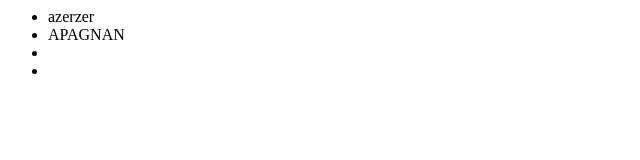
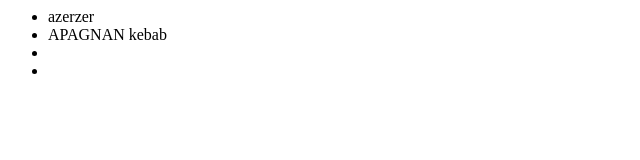
Before and after one commit to Sachapernak/BUT1-s1-SAE-Site-web, a plain HTML site: page html css/Header/header.html in a window 1280 px wide. Shown: the full height of the page, 0-640 px from the left. Drawn offline with Linux system fonts and the light colour scheme.

Commit message:
one kebab please

```diff
--- a/html css/Header/header.html
+++ b/html css/Header/header.html
@@ -10,7 +10,7 @@
             <nav class="nav-area">
                 <ul>
                     <li> azerzer</li>
-                    <li>APAGNAN</li>
+                    <li>APAGNAN kebab</li>
                     <li></li>
                     <li></li>
 
```
